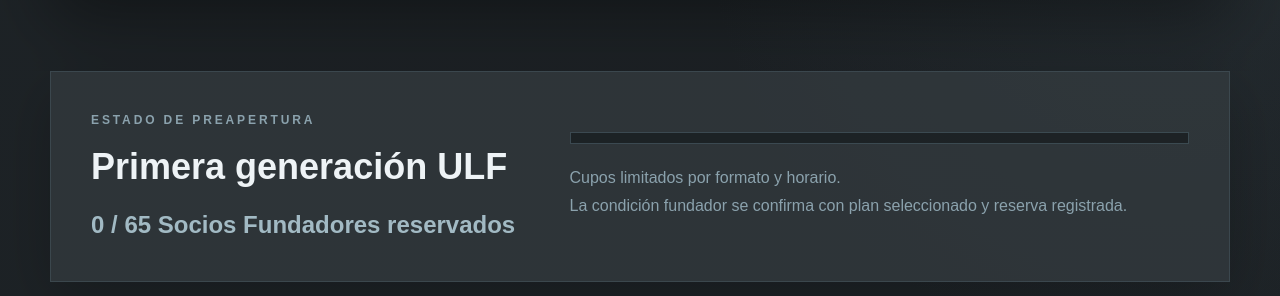
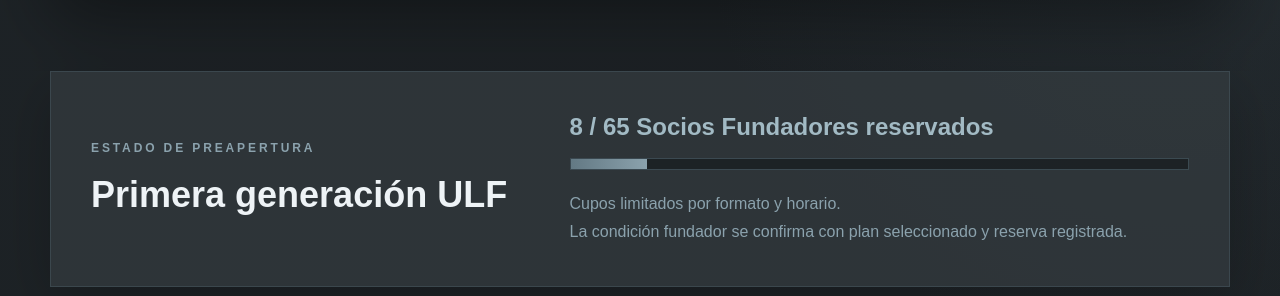
Before and after one commit to boris16a/ULF_web, a Next.js app: page / in a window 1280 px wide. Shown: the part 1356-1652 px from the top of the page. Built offline with nearby package versions, Linux system fonts and the light colour scheme.

Commit message:
Refine preopening status layout and set founders to 8

```diff
--- a/components/PreopeningStatus.tsx
+++ b/components/PreopeningStatus.tsx
@@ -14,7 +14,7 @@ export default function PreopeningStatus() {
     >
       <div className="section-shell">
         <div className="border border-steel-dark/40 bg-petrol/70 p-6 shadow-[0_18px_60px_rgba(0,0,0,0.22)] sm:p-8 lg:grid lg:grid-cols-[0.82fr_1.18fr] lg:items-center lg:gap-12 lg:p-10">
-          <div>
+          <div className="min-w-0">
             <p className="text-xs font-semibold uppercase tracking-[0.24em] text-steel-light">
               {label}
             </p>
@@ -24,12 +24,12 @@ export default function PreopeningStatus() {
             >
               {title}
             </h2>
-            <p className="mt-5 text-xl font-semibold text-silver-cold sm:text-2xl">
+          </div>
+
+          <div className="mt-8 min-w-0 lg:mt-0">
+            <p className="mb-4 max-w-full text-lg font-semibold leading-tight text-silver-cold sm:text-2xl">
               {reserved} / {total} Socios Fundadores reservados
             </p>
-          </div>
-
-          <div className="mt-8 lg:mt-0">
             <div
               role="progressbar"
               aria-label="Socios Fundadores reservados"
--- a/data/siteContent.ts
+++ b/data/siteContent.ts
@@ -43,7 +43,7 @@ export const siteContent = {
   preopeningStatus: {
     label: "Estado de Preapertura",
     title: "Primera generación ULF",
-    reserved: 0,
+    reserved: 8,
     total: 65,
     secondaryText:
       "Cupos limitados por formato y horario.\nLa condición fundador se confirma con plan seleccionado y reserva registrada.",
```
